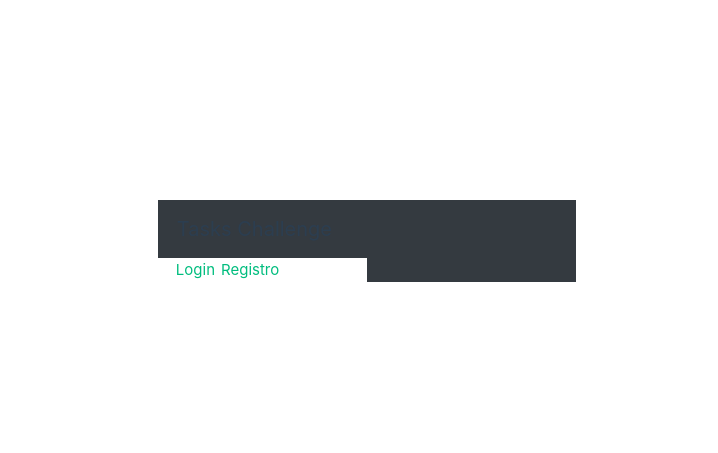
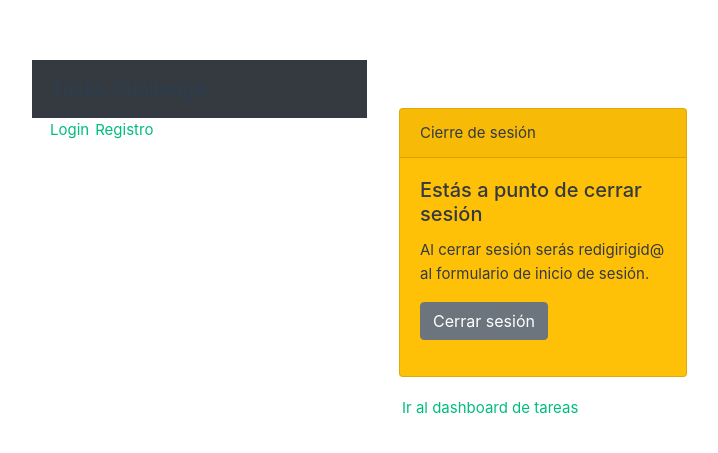
Before and after one commit to hegariro/reto01_habi, a Vue app in the folder frontend/: page /auth/logout in a window 1280 px wide. Before the commit this address led to /. Shown: the part 159-612 px from the top of the page, without its empty margins (273-991 px from the left). Built offline with nearby package versions, Linux system fonts and the light colour scheme.

Commit message:
create logout form

```diff
--- a/frontend/src/App.vue
+++ b/frontend/src/App.vue
@@ -18,8 +18,8 @@ const isLogged = computed(() => authStore.isUserLoggedIn);
     </div>
     <div class="col" v-else>
       <router-link :to="{ name: 'all-tasks' }">Tareas</router-link>
-      <!-- <router-link :to="{ name: 'users' }">Usuarios</router-link>
-      <router-link :to="{ name: 'logout' }">Cerrar sesi&oacute;n</router-link> -->
+      <!-- <router-link :to="{ name: 'users' }">Usuarios</router-link> -->
+      <router-link :to="{ name: 'logout' }">Cerrar sesi&oacute;n</router-link>
     </div>
   </header>
 
--- /dev/null
+++ b/frontend/src/components/auth/logout-form.vue
@@ -0,0 +1,37 @@
+
+import { errorMessages } from 'vue/compiler-sfc';
+<template>
+  <div class="card text-dark bg-warning mb-3" style="max-width: 18rem;">
+    <div class="card-header">Cierre de sesi&oacute;n</div>
+    <div class="card-body">
+      <h5 class="card-title">Est&aacute;s a punto de cerrar sesi&oacute;n</h5>
+      <p class="card-text">
+        Al cerrar sesi&oacute;n ser&aacute;s redigirigid@ al formulario de inicio de sesi&oacute;n.
+      </p>
+      <p>
+        <button type="button" @click="logout" class="btn btn-secondary">Cerrar sesi&oacute;n</button>
+      </p>
+    </div>
+  </div>
+</template>
+
+<script setup>
+import { router } from '../../router';
+import { useAuthStore } from '../../stores/auth/auth.store';
+
+const logout = async () => {
+  let page = 'all-tasks';
+  const authStore = useAuthStore();
+  try {
+    await authStore.logout();
+    if (!authStore?.isUserLoggedIn) page = 'login'
+  } catch (err) {
+    console.error(err);
+  } finally {
+    // TODO Agregar notificación
+    router.push({ name: page });
+  }
+};
+</script>
+
+<style scoped></style>
--- a/frontend/src/components/auth/register-form.vue
+++ b/frontend/src/components/auth/register-form.vue
@@ -52,8 +52,9 @@ const onSubmit = async (values) => {
   let page = 'register';
   try {
     await authStore.register(values);
-    if (authStore.isUserLoggedIn) page = 'login';
-    else throw new Error(authStore.getLastStatus);
+    const lastStatus = await authStore.getLastStatus;
+    if (lastStatus.status == 201) page = 'login';
+    else throw new Error(lastStatus);
   } catch (err) {
     console.error(err);
   } finally {
--- a/frontend/src/router/auth/index.js
+++ b/frontend/src/router/auth/index.js
@@ -1,10 +1,12 @@
 import LoginForm from '../../views/Login.vue';
+import LogoutForm from '../../views/Logout.vue';
 import RegisterForm from '../../views/Register.vue';
 
 const AuthRoutes = {
     path: '/auth',
     children: [
         { path: 'login', component: LoginForm, name: 'login' },
+        { path: 'logout', component: LogoutForm, name: 'logout' },
         { path: 'register', component: RegisterForm, name: 'register' },
     ]
 };
--- a/frontend/src/stores/auth/auth.store.js
+++ b/frontend/src/stores/auth/auth.store.js
@@ -36,11 +36,15 @@ const useAuthStore = defineStore('auth', () => {
   };
 
   const register = async ({ email, password, name }) => {
+    let statusLog, messageLog;
     try {
-      await requestClient.post(
+      const apiResponse = await requestClient.post(
         `${baseUrlAuth}/register`,
         { email, password, name }
       );
+      const {status, data: { message }} = apiResponse;
+      statusLog = status;
+      messageLog = message;
     } catch (err) {
       console.error('Error', { err });
     } finally {
@@ -60,7 +64,7 @@ const useAuthStore = defineStore('auth', () => {
         `${baseUrlAuth}/logout`,
       );
       localStorage.removeItem(_LOCALSTORAGE_KEY_LOGIN);
-      this.user = {};
+      user.value = {};
       // TODO add user notification
       errors.value.unshift({
         status: statusLog,
--- /dev/null
+++ b/frontend/src/views/Logout.vue
@@ -0,0 +1,25 @@
+<template>
+  <div class="container">
+    <LogoutForm />
+    <RouterLink class="register-form" :to="{ name: 'all-tasks' }">
+      Ir al dashboard de tareas
+    </RouterLink>
+  </div>
+</template>
+
+<script setup>
+import LogoutForm from '../components/auth/logout-form.vue';
+</script>
+
+<style scoped>
+.container {
+  display: flexbox;
+  flex-direction: column;
+  margin-top: 3rem;
+  padding-left: 2rem;
+}
+.register-form {
+  display: block;
+  margin-top: 1rem;
+}
+</style>
```
